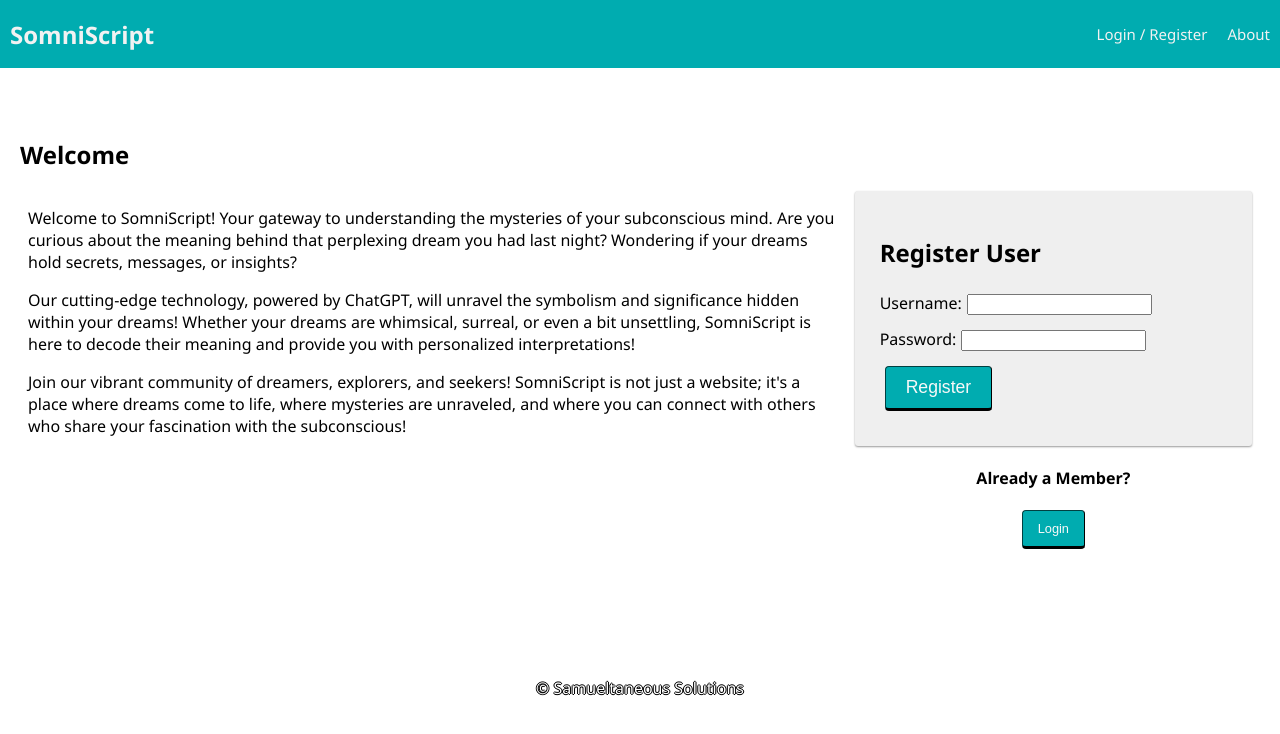
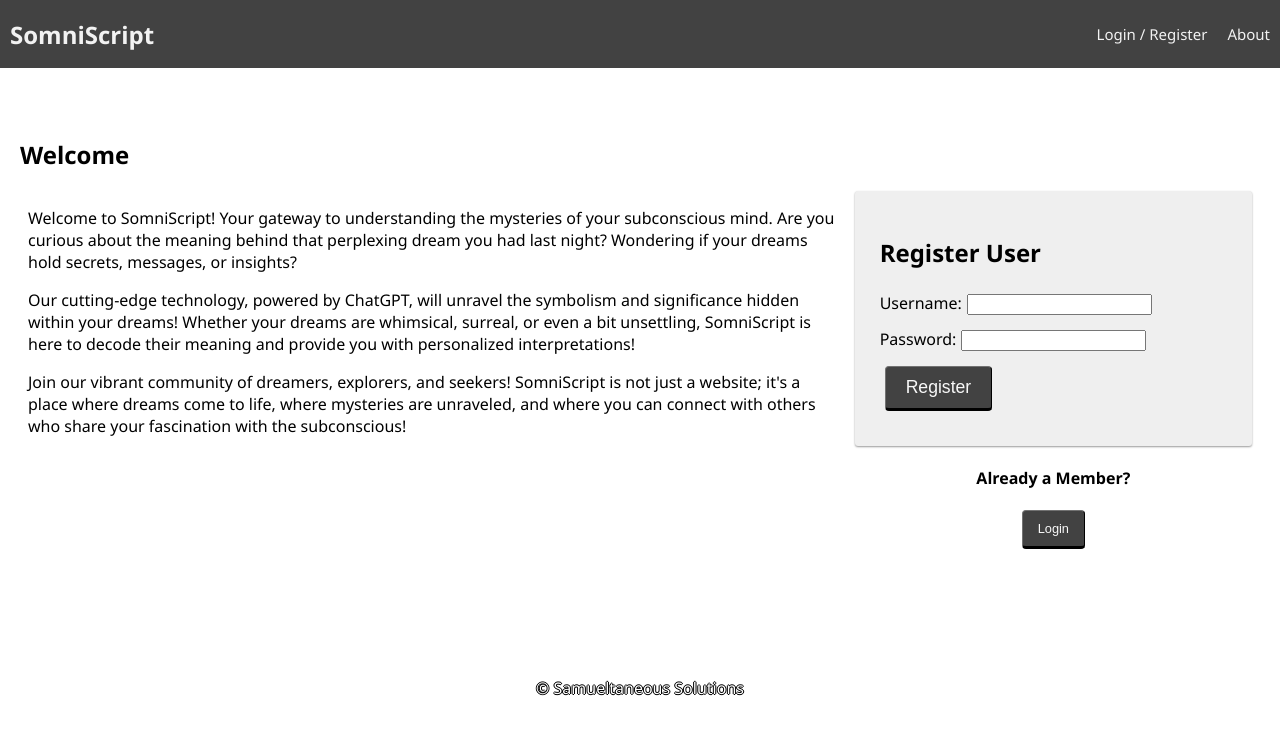
Before and after one commit to Samueltaneously/prime-solo-project, a React (Create React App) app: page /#/home in a window 1280 px wide. Shown: the top 734 px of the page. Built offline with nearby package versions, Linux system fonts and the light colour scheme; no server answers.

Commit message:
minor css changes to btn class, nav color

```diff
--- a/src/components/App/App.css
+++ b/src/components/App/App.css
@@ -64,10 +64,10 @@ Button
 .btn {
   display: inline-block;
   padding: 10px 20px;
-  border-color: #014041;
+  border-color: #1e1e1e;
   border-width: 1px 1px 3px;
   border-radius: 4px;
-  background-color: #00acb0;
+  background-color: #424242;
   color: #f8f8f8;
   font-size: 1.1rem;
   outline: 0;
@@ -90,8 +90,9 @@ Button
 }
 
 .btn:hover {
-  background-color: #008183;
+  background-color: #f4f4f4;
   text-decoration: none;
+  color: #424242;
 }
 
 /* This line makes the "Register" and "Login" buttons look like links */
@@ -149,6 +150,7 @@ input {
 /* --------------------------------------------------------------------------------
 Cards
 -------------------------------------------------------------------------------- */
+/* BEFORE CHANGES */
 .dreamcard {
   height: 450px;
   width: 400px;
--- a/src/components/Nav/Nav.css
+++ b/src/components/Nav/Nav.css
@@ -5,7 +5,7 @@
   align-items: center;
 
   margin: 0 0 30px;
-  background-color: #00acb0;
+  background-color: #424242;
   overflow: hidden;
 }
 
@@ -24,7 +24,7 @@
 .navLink {
   display: inline-block;
   color: #f2f2f2;
-  background-color: #00acb0;
+  background-color: #424242;
   text-align: center;
   padding: 24px 10px;
   text-decoration: none;
```
